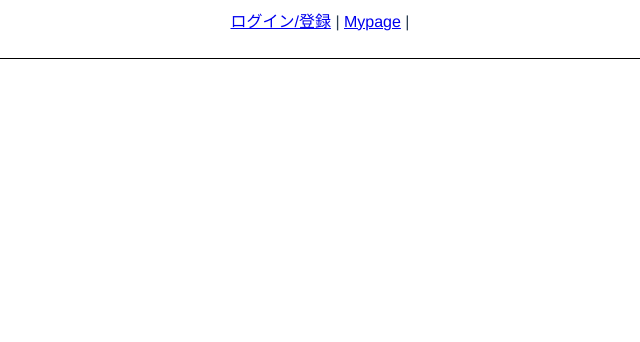
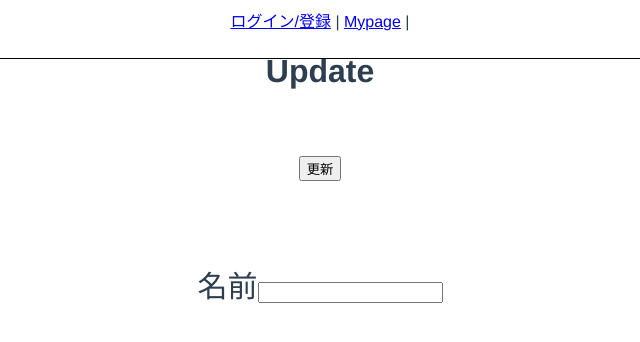
Before and after one commit to naitohiro18/fashion_app, a Vue app: page /update in a window 1280 px wide. Shown: the top 342 px of the page, without its empty margins (320-960 px from the left). Built offline with nearby package versions, Linux system fonts and the light colour scheme; no server answers.

Commit message:
一時保存

```diff
--- a/package.json
+++ b/package.json
@@ -9,7 +9,7 @@
   },
   "dependencies": {
     "core-js": "^3.6.5",
-    "firebase": "^7.19.1",
+    "firebase": "^7.20.0",
     "vue": "^2.6.11",
     "vue-router": "^3.2.0",
     "vuex": "^3.4.0"
--- a/src/components/Signin.vue
+++ b/src/components/Signin.vue
@@ -20,7 +20,7 @@
 <script>
 import firebase from "firebase";
 // import { auth } from "@/main";
-import { db } from "@/main";
+import { db } from "firebase";
 export default {
   data() {
     return {
--- a/src/main.js
+++ b/src/main.js
@@ -3,6 +3,7 @@ import App from "./App.vue";
 import router from "./router";
 import store from "./store";
 import firebase from "firebase";
+import "firebase/firestore";
 
 Vue.config.productionTip = false;
 
@@ -18,7 +19,7 @@ const firebaseConfig = {
 };
 
 firebase.initializeApp(firebaseConfig);
-
+const db = firebase.firestore();
 
 new Vue({
   router,
@@ -29,8 +30,11 @@ new Vue({
 firebase.getCurrentUser = () => {
   return new Promise((resolve, reject) => {
     const unsubscribe = firebase.auth().onAuthStateChanged(user => {
-      unsubscribe()
+      unsubscribe();
       resolve(user);
     }, reject);
   });
 };
+
+export default App.firestore();
+export { db };
--- a/src/router/index.js
+++ b/src/router/index.js
@@ -6,6 +6,7 @@ import Itempost from "../views/Itempost.vue";
 import Mail from "../views/mail.vue";
 import firebase from "firebase";
 import Mypage from "../views/Mypage.vue";
+import Update from "../views/Update.vue";
 Vue.use(VueRouter);
 
 const router = new VueRouter({
@@ -44,6 +45,11 @@ const router = new VueRouter({
       name: "Mypage",
       component: Mypage,
       meta: { requiresAuth: true }
+    },
+    {
+      path: "/update",
+      name: "Update",
+      component: Update,
     }
   ]
 });
--- a/src/views/Mypage.vue
+++ b/src/views/Mypage.vue
@@ -7,15 +7,30 @@
       <p>Account: {{}}</p>
       <p>Gender: {{}}</p>
       <P>Height: {{}}</P>
+      <router-link to="/update">
+        <button>編集</button>
+      </router-link>
+      <p>{{ $data }}</p>
     </div>
   </div>
 </template>
 
 <script>
+import { firestore } from "firebase";
+import { db } from "firebase";
 export default {
   data() {
     return {
-      user: {}
+      users: [],
+      userSample: firestore().users,
+    };
+  },
+  firestore() {
+    return {
+      users: db
+        .collection("users")
+        .doc("YZ2HyMBc5L2c34fIYHTY")
+        .get()
     };
   }
 };
--- /dev/null
+++ b/src/views/Update.vue
@@ -0,0 +1,31 @@
+<template>
+  <div>
+    <h1>Update</h1>
+    <p>名前<input type="name" /></p>
+    <button v-on:click="update" class="button">更新</button>
+  </div>
+</template>
+
+<script>
+import { db } from "firebase";
+//import "firebase/firestore";
+export default {
+  data() {
+    return {
+      users: []
+    };
+  },
+  methods: {
+    update() {
+      db.collection("users").add({
+        name: "tom"
+      });
+      // .then(
+      //   (this.user =>
+      //     this.$router.push("/user/" + this.user.uid + "/" + this.user.id),
+      //   alert("The user got updated"))
+      // );
+    }
+  }
+};
+</script>
```
Also changed, not shown: 1 other file (tests, documents, lock files or other folders).
